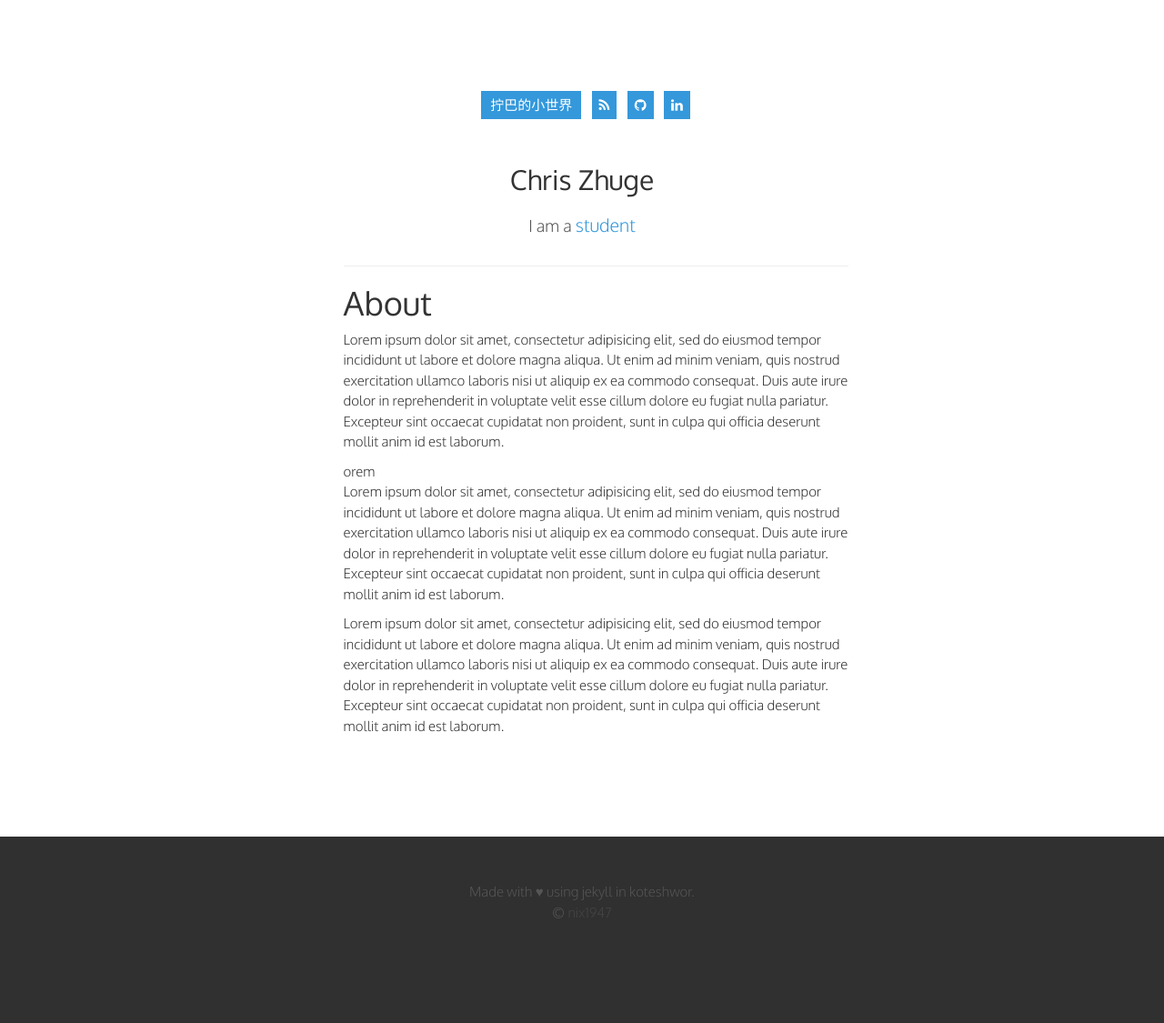
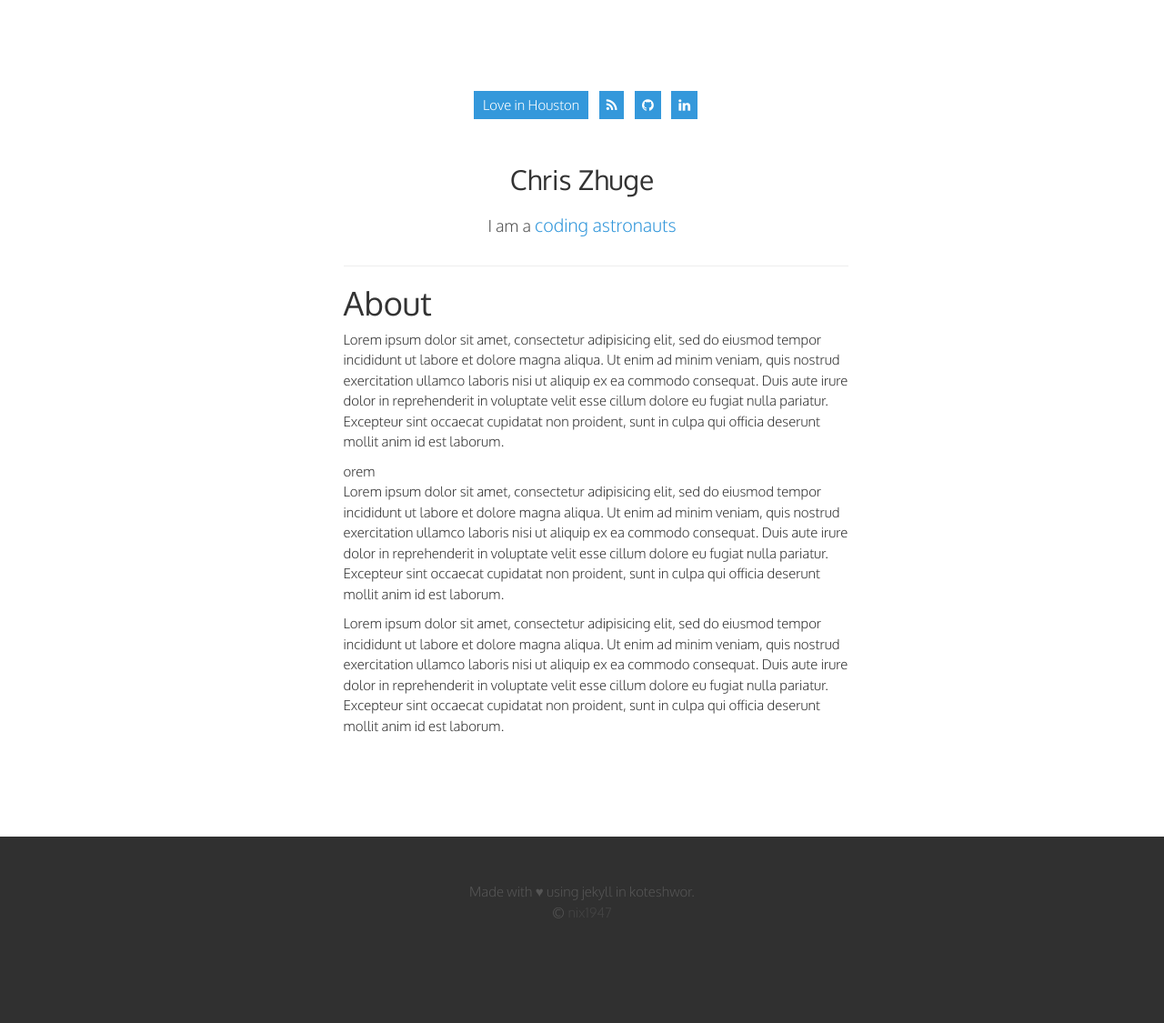
Before and after one commit to cosmobdai/dsn-web, a Jekyll site: the page built from about.md, in a window 1280 px wide. Shown: the whole page at 91% size. Built offline with Jekyll 4.4.1, drawn with Linux system fonts in a browser that asks for light colours.

Commit message:
config name

```diff
--- a/_config.yml
+++ b/_config.yml
@@ -13,7 +13,7 @@
 # you will see them accessed via {{ site.title }}, {{ site.email }}, and so on.
 # You can create any custom variable you would like, and they will be accessible
 # in the templates via {{ site.myvariable }}.
-title: "拧巴的小世界"
+title: "Love in Houston"
 email:
 description: "一只程序媛？"
 baseurl: "" # the subpath of your site, e.g. /blog
@@ -28,7 +28,7 @@ markdown: kramdown
 # Theme setting
 author: Chris Zhuge
 nick:
-profession: "student"
+profession: "coding astronauts "
 tagline: ""
 timezone:
 baseurl: ""
```
